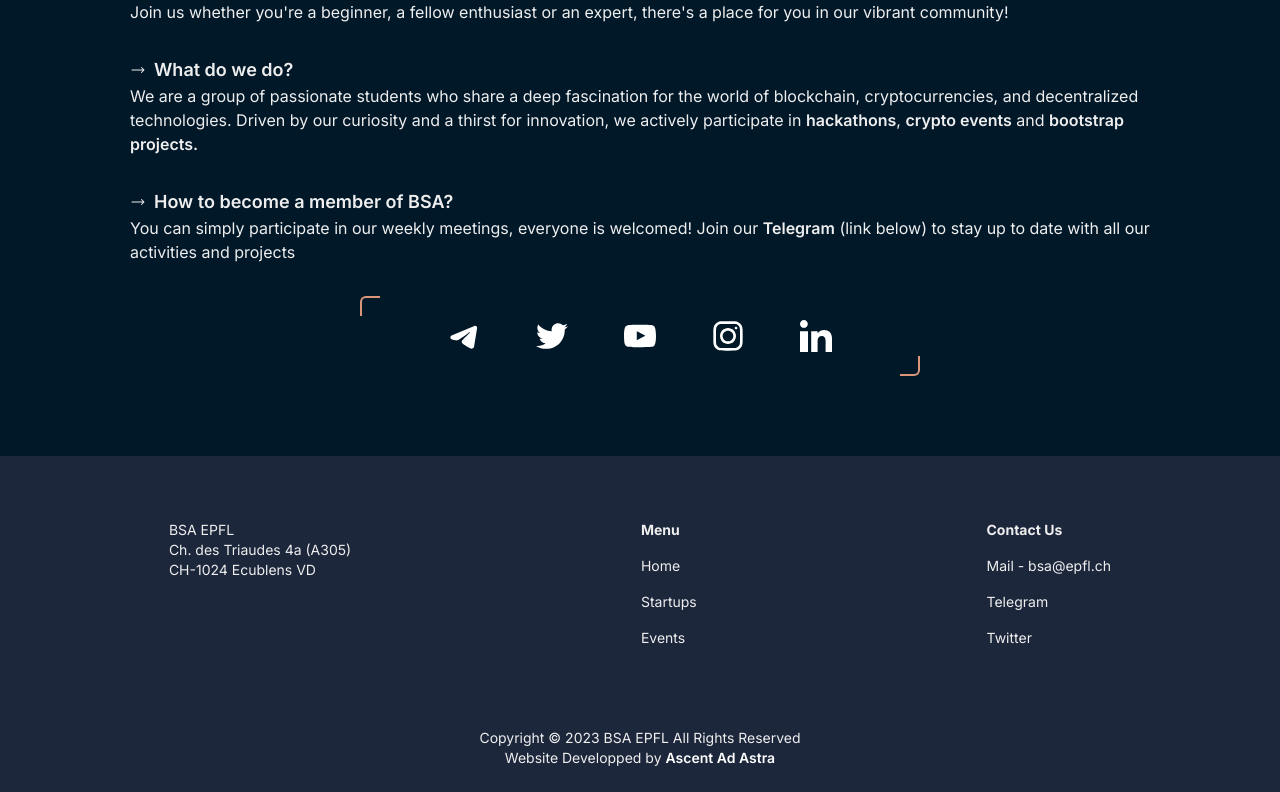
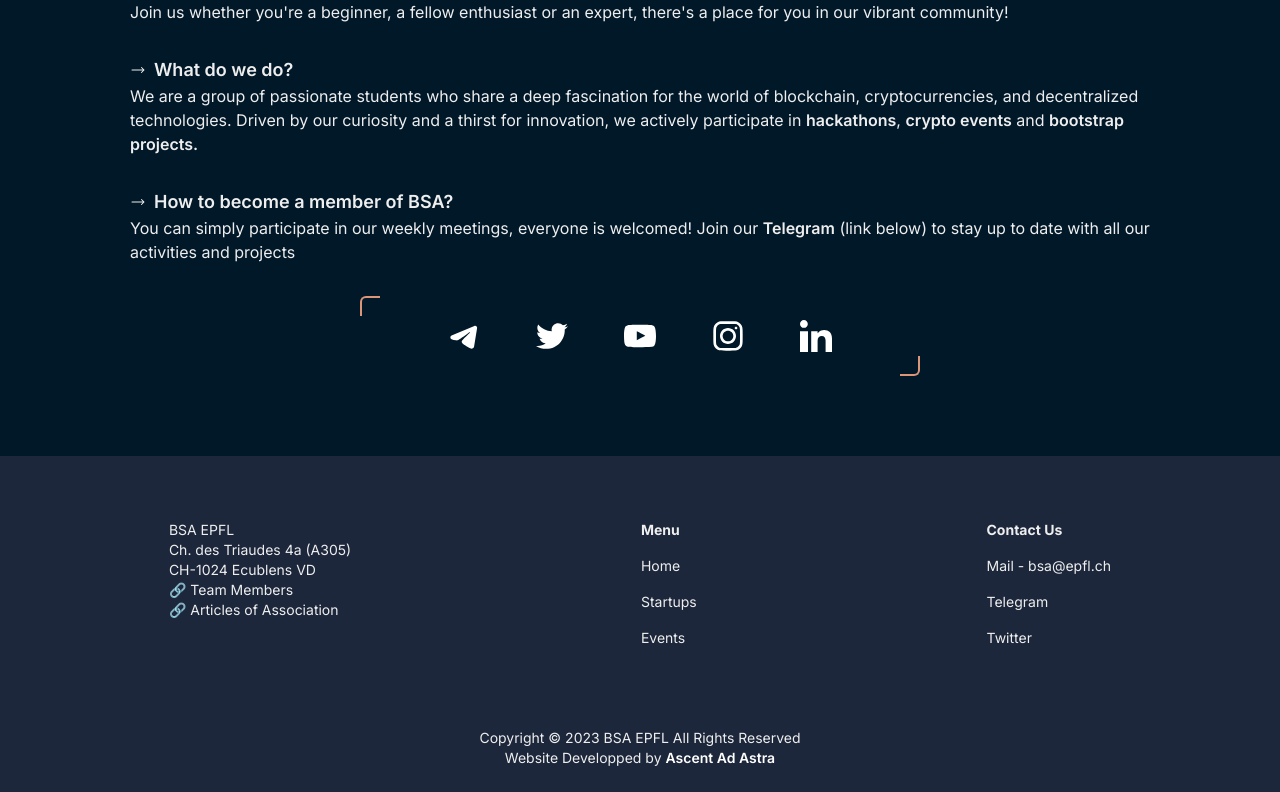
Before and after one commit to bsaepfl/main-website, a Next.js app: page / in a window 1280 px wide. Shown: the part 2929-3721 px from the top of the page. Built offline with nearby package versions, Linux system fonts and the light colour scheme.

Commit message:
fix: add required links for EPFL and fix links

```diff
--- a/src/components/Footer.tsx
+++ b/src/components/Footer.tsx
@@ -1,5 +1,4 @@
 import React from "react";
-import { AiOutlineCopyrightCircle } from "react-icons/ai";
 import Link from "next/link";
 
 const Footer = () => {
@@ -10,39 +9,53 @@ const Footer = () => {
     >
       <div className="w-full flex flex-col items-center justify-center gap-16 md:gap-20 z-30 text-dark-500 bg-dark-900 p-6 py-16 md:pb-6 ">
         <div className="flex flex-col md:flex-row items-start justify-center gap-10 md:gap-0 md:justify-around md:w-full ">
-          <div className="">
+          <div className="flex flex-col">
             <p>
               BSA EPFL <br />
               Ch. des Triaudes 4a (A305) <br />
               CH-1024 Ecublens VD
             </p>
+            <Link
+              href="https://docs.google.com/presentation/d/1dOpCihrZ4O9ZAK15i7lMIE3hJllO0LK5UIcqTOVpe50/edit#slide=id.p"
+              rel="noopener noreferrer"
+              target="_blank"
+            >
+              🔗 Team Members
+            </Link>
+            <Link
+              href="https://docs.google.com/document/d/1BZM7_jbDN39v87zvhQompFR8vcYH_ski/edit?usp=sharing&ouid=111240836445540406502&rtpof=true&sd=true"
+              rel="noopener noreferrer"
+              target="_blank"
+            >
+              🔗 Articles of Association
+            </Link>
           </div>
           <div>
             <div className="flex flex-col gap-2 md:gap-4">
               <span className="font-bold"> Menu </span>
               <Link href="/">Home</Link>
               <Link href="/startups">Startups</Link>
-              <Link href="/">Events</Link>
+              <Link href="#Events">Events</Link>
             </div>
           </div>
           <div>
             <div className="flex flex-col gap-2 md:gap-4">
               <span className="font-bold"> Contact Us </span>
-              <span>Mail - bsa@epfl.ch</span>
-              <a
+              <span><Link href="mailto:bsa@epfl.ch">Mail - bsa@epfl.ch</Link></span>
+              <Link
                 href="https://t.me/+Yg2GqxoXDIIwYWJk"
                 rel="noopener noreferrer"
                 target="_blank"
               >
                 Telegram
-              </a>
-              <a
+              </Link>
+              <Link
                 href="https://twitter.com/bsa_epfl"
                 rel="noopener noreferrer"
                 target="_blank"
               >
                 Twitter
-              </a>
+              </Link>
             </div>
           </div>
         </div>
@@ -53,11 +66,11 @@ const Footer = () => {
           </div>
           <div>
             Website Developped by{" "}
-            <a href="https://ascentadastra.com" target="_blank" rel="noopener">
+            <Link href="https://ascentadastra.com" target="_blank" rel="noopener">
               <span className="font-semibold text-white hover:text-opacity-70 duration-100 inline-block">
                 Ascent Ad Astra
               </span>
-            </a>
+            </Link>
           </div>
         </div>
       </div>
```
